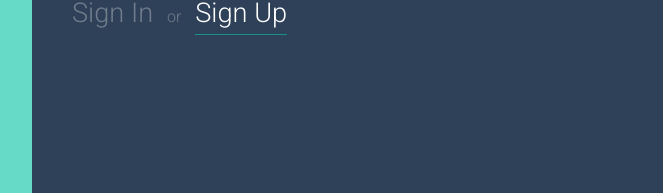
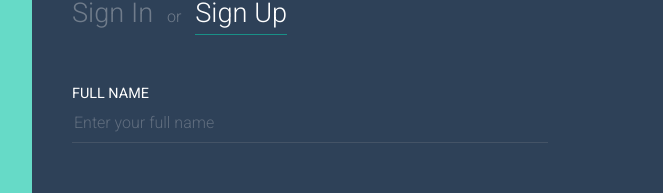
Before and after one commit to jawwad22/ReactJS-SignUp-SignIn, a React (Create React App) app: page / in a window 1280 px wide. Shown: the part 121-314 px from the top of the page, without its empty margins (608-1271 px from the left). Built offline with nearby package versions, Linux system fonts and the light colour scheme.

Commit message:
Field Added

```diff
--- a/src/App.js
+++ b/src/App.js
@@ -15,6 +15,22 @@ class App extends Component {
         <a href="#" className="FormTitle__Link">Sign In</a> or <a href="#"
         className="FormTitle__Link FormTitle__Link--Active">Sign Up</a>
         </div>
+
+        <div className="FormCenter">
+        <form className="FormFields" onSubmit={this.handleSubmit}>
+        <div className="FormField">
+        <label className="FormField__Label" htmlFor="name">
+          Full Name
+        </label>
+        <input type="text" id="name" className="FormField__Input" placeholder="Enter your full name"
+        name="name"
+        />
+
+        </div>
+
+        </form>
+
+        </div>
         </div>
       </div>
     );
```
